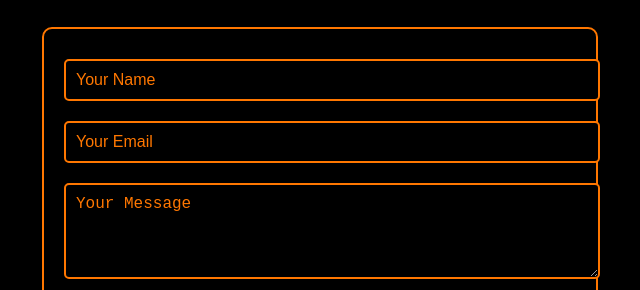
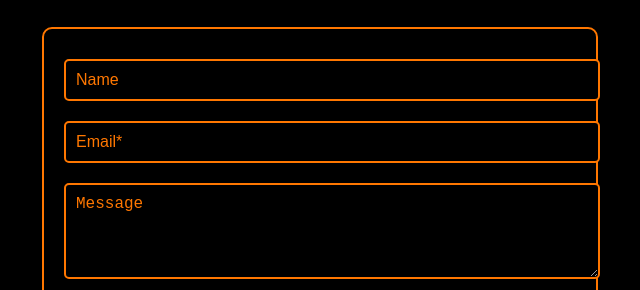
Before and after one commit to FloBuss/coming-soon-website, a plain HTML site: page index.html in a window 1280 px wide. Shown: the part 272-562 px from the top of the page, without its empty margins (320-960 px from the left). Drawn offline with Linux system fonts and the light colour scheme.

Commit message:
Update index.html

```diff
--- a/index.html
+++ b/index.html
@@ -77,9 +77,9 @@
     <!-- Contact Form -->
     <div class="contact-form">
         <form action="https://formspree.io/f/xvgzboky" method="POST">
-            <input type="text" name="name" placeholder="Your Name" required>
-            <input type="email" name="email" placeholder="Your Email" required>
-            <textarea name="message" placeholder="Your Message" rows="4" required></textarea>
+            <input type="text" name="name" placeholder="Name" required>
+            <input type="email" name="email" placeholder="Email*" required>
+            <textarea name="message" placeholder="Message" rows="4" required></textarea>
             <button type="submit">Send Message</button>
         </form>
     </div>
```
